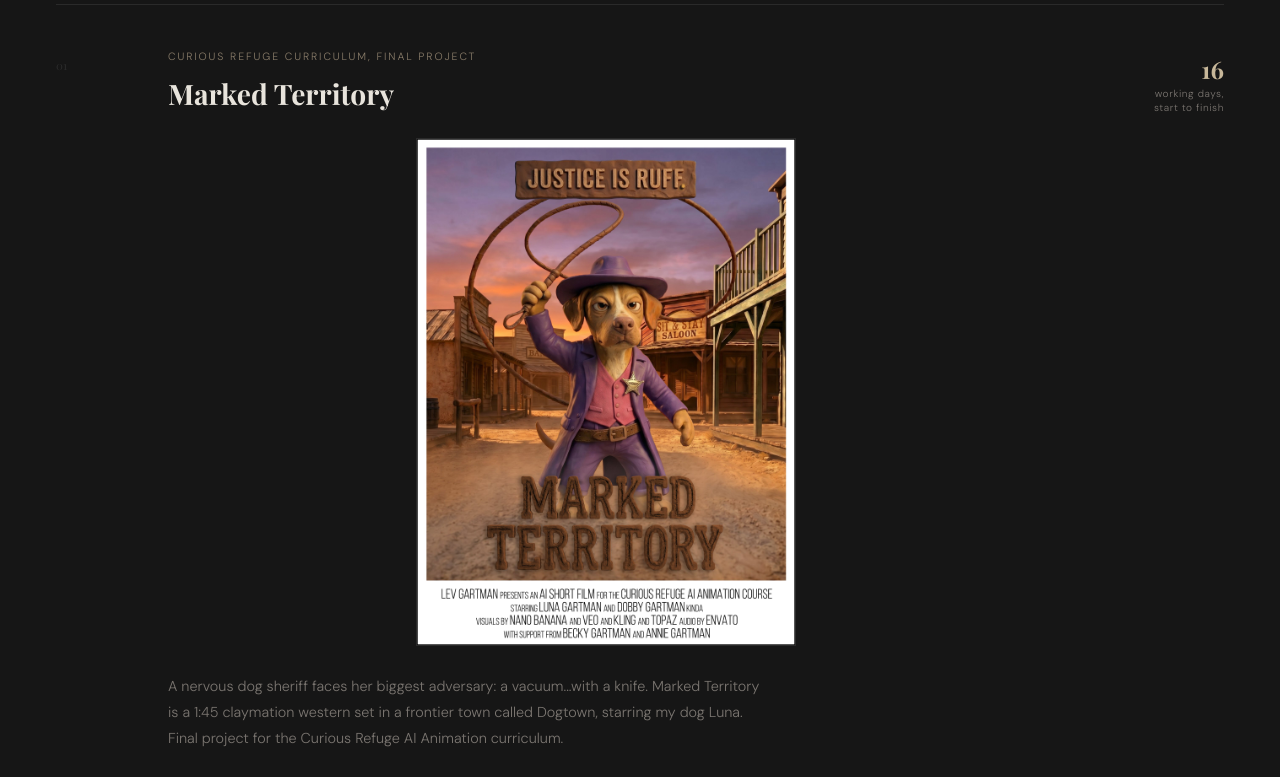
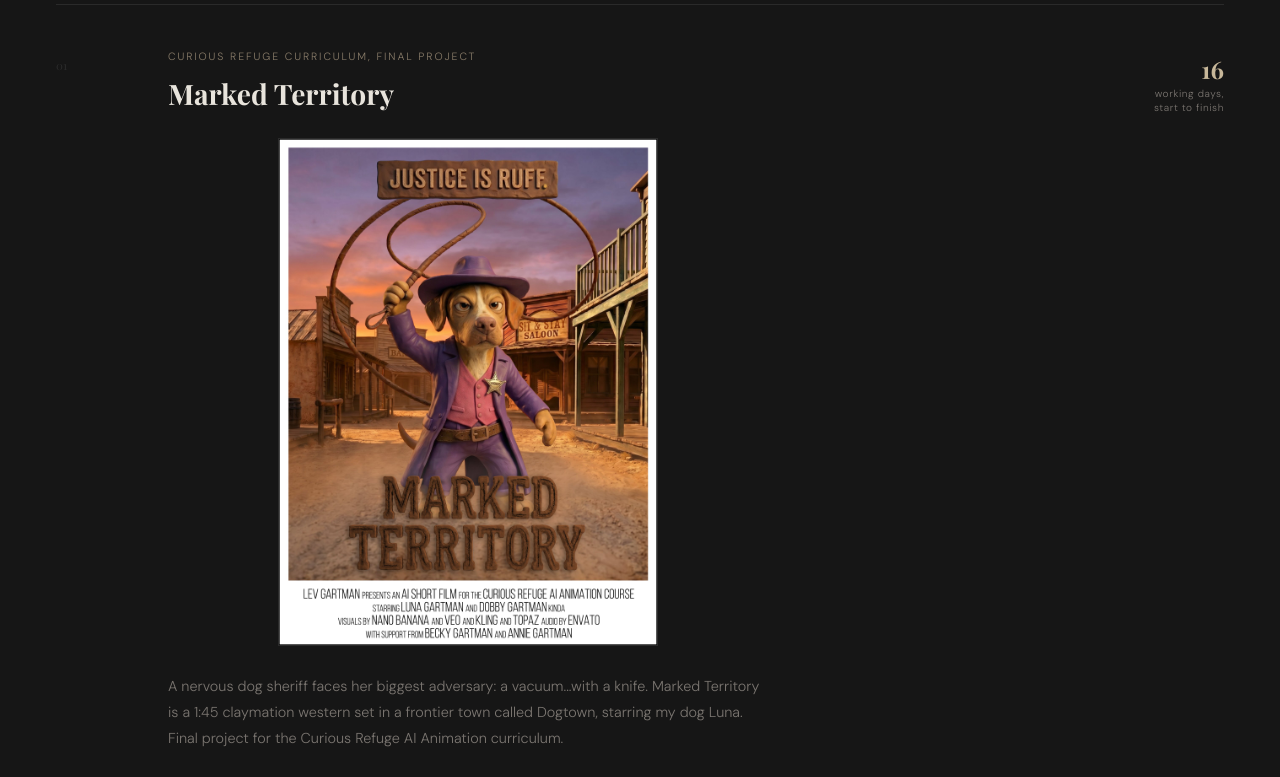
Before and after one commit to levgartman/levgartman-site, a plain HTML site: page index.html in a window 1280 px wide. Shown: the part 2380-3157 px from the top of the page. Drawn offline with nearby package versions, Linux system fonts and the light colour scheme; grey boxes are pictures that could not be loaded; a web font is replaced by a local one.

Commit message:
Fix poster alignment to match text column width
Co-Authored-By: Claude Opus 4.7 (1M context) <noreply@anthropic.com>

```diff
--- a/index.html
+++ b/index.html
@@ -394,7 +394,7 @@
   .carousel-slide { min-width: 100%; position: relative; aspect-ratio: 16/9; background: var(--bg); }
   .carousel-slide iframe { position: absolute; inset: 0; width: 100%; height: 100%; border: none; }
   .carousel.single-slide .carousel-controls { display: none; }
-  .project-poster { margin: 28px 0; display: flex; justify-content: center; }
+  .project-poster { margin: 28px 0; display: flex; justify-content: center; max-width: 600px; }
   .project-poster img { max-width: min(100%, 380px); height: auto; border: 1px solid var(--border); }
   .carousel-caption { font-size: 0.72rem; color: var(--muted); letter-spacing: 0.06em; margin-top: 10px; padding: 0 2px; }
   .carousel-controls { display: flex; align-items: center; gap: 16px; margin-top: 14px; }
```
